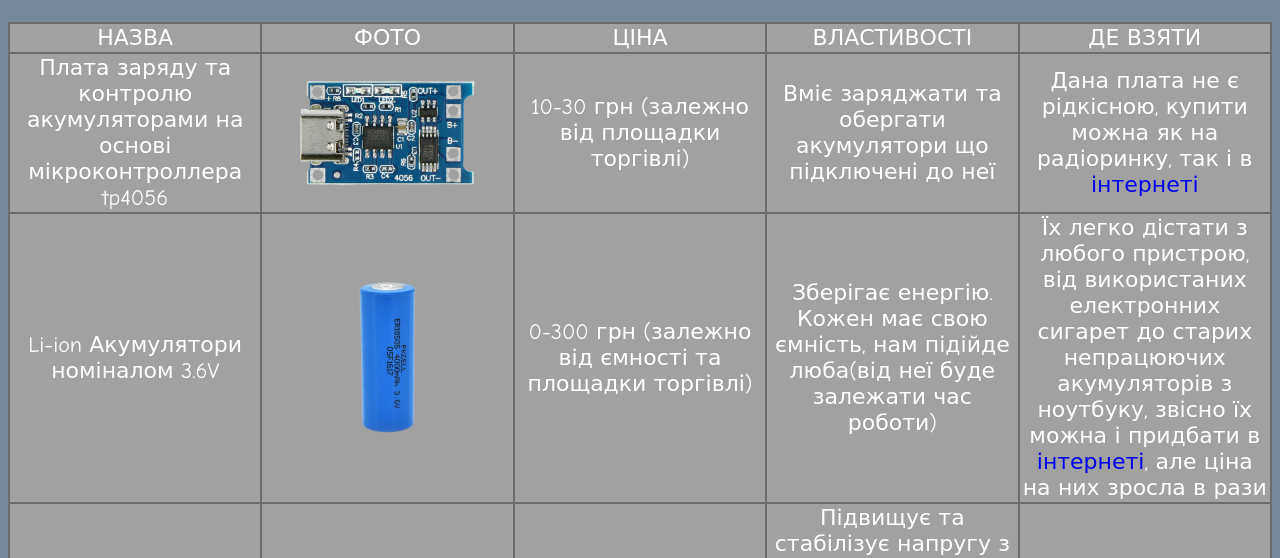
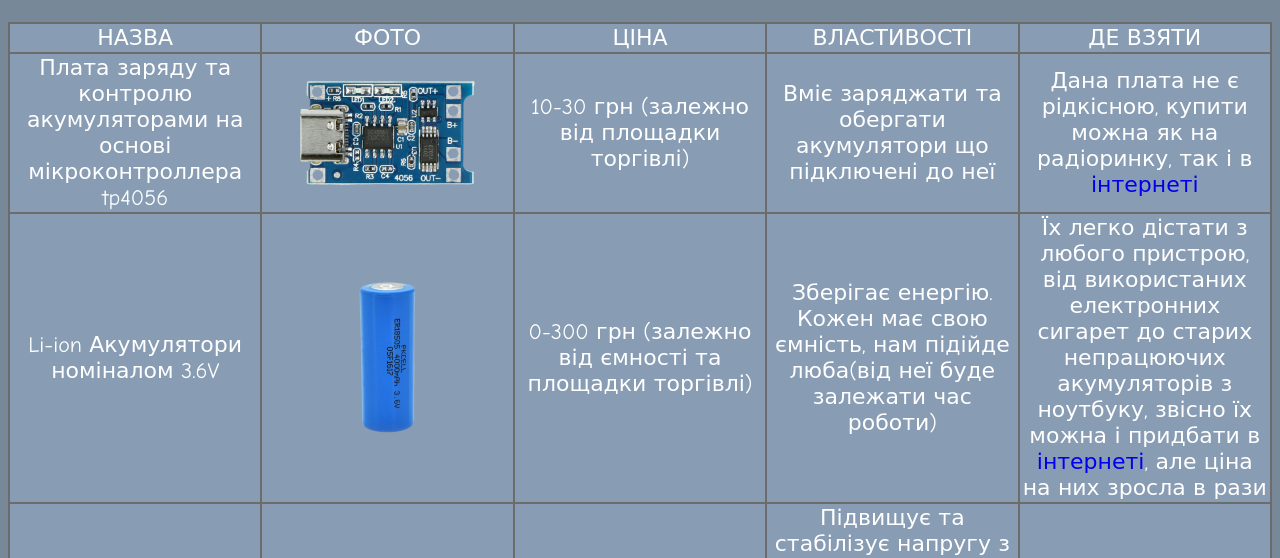
Before and after one commit to Vasab1tch/project.github.io, a plain HTML site: page details.html in a window 1280 px wide. Shown: the part 213-771 px from the top of the page. Drawn offline with Linux system fonts and the light colour scheme.

Commit message:
Add files via upload

```diff
--- a/style.css
+++ b/style.css
@@ -69,7 +69,7 @@
    table, th, td {
    border: 2px solid #6C6C6C;
    border-collapse: collapse;
-   background:#A1A1A2;
+   background:#889CB3;
    font-size:22px;
    font-family: Comic Sans MS, Comic Sans, cursive;
    color: white;
```
